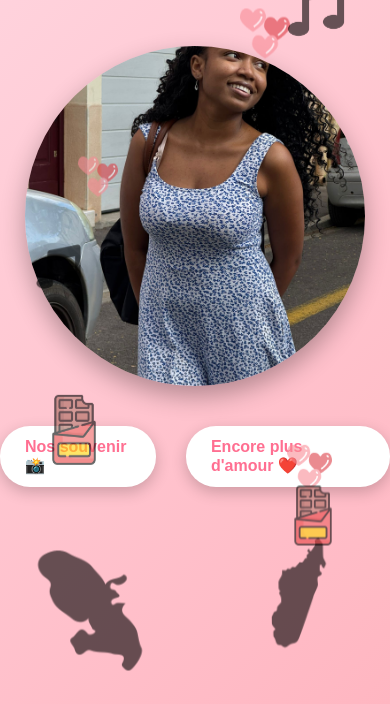
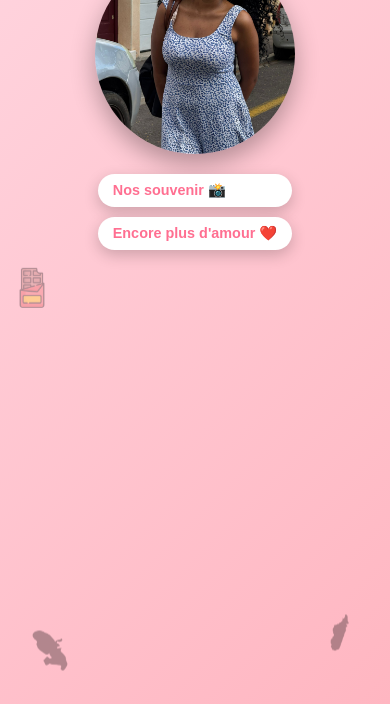
Before and after one commit to math-gred/site_mada, a plain HTML site: page index.html in a window 390 px wide. Shown: the part 140-844 px from the top of the page. Drawn offline with Linux system fonts and the light colour scheme.

Commit message:
Adaptation smarphone

```diff
--- a/style.css
+++ b/style.css
@@ -98,7 +98,7 @@
   animation-delay: 1s;
 }
 
-/* 💖 Cœurs, chocolats et musique — plusieurs éléments */
+/* 💖 Cœurs, chocolats et musique */
 .decor-heart1 { top: 80px; left: 60px; width: 60px; animation-delay: 2s; }
 .decor-heart2 { top: 160px; right: 100px; width: 50px; animation-delay: 3s; }
 .decor-heart3 { top: 300px; left: 20%; width: 40px; animation-delay: 4s; }
@@ -137,7 +137,7 @@
   margin-bottom: 40px;
 }
 
-/* 🖼️ Galerie de photos — 2 par 2, larges et verticales */
+/* 🖼️ Galerie de photos — 2 par 2 */
 .photo-section .gallery {
   display: grid;
   grid-template-columns: repeat(2, 1fr);
@@ -159,7 +159,7 @@
   box-shadow: 0 10px 25px rgba(0,0,0,0.4);
 }
 
-/* 💞 Décorations dans les albums (plus discrètes) */
+/* 💞 Décorations dans les albums */
 .album-decor {
   position: absolute;
   opacity: 0.7;
@@ -173,9 +173,10 @@
 .album-choco1 { bottom: 80px; left: 20%; width: 60px; animation-delay: 3s; }
 .album-music1 { bottom: 200px; right: 10%; width: 70px; animation-delay: 4s; }
 
-/* 🌸 Responsive pour smartphones */
+/* 🌸 Responsive pour tablettes et smartphones */
 @media (max-width: 768px) {
   h1 { font-size: 2rem; }
+  h2 { font-size: 1.5rem; padding: 8px 15px; }
 
   .main-photo {
     width: 340px;
@@ -184,11 +185,18 @@
 
   .photo-section .gallery {
     grid-template-columns: 1fr;
+    gap: 20px;
   }
 
   .photo-section img {
     width: 90%;
-    height: 500px;
+    height: auto;
+  }
+
+  .btn-container {
+    flex-direction: column;
+    gap: 15px;
+    margin-bottom: 40px;
   }
 
   .btn {
@@ -196,7 +204,65 @@
     font-size: 1rem;
   }
 
+  /* Décors plus petits et moins opaques */
   .decor, .album-decor {
-    opacity: 0.6;
+    opacity: 0.5;
+    max-width: 50px;
   }
+
+  .decor-martinique, .decor-madagascar {
+    width: 50px;
+  }
+
+  /* Ajustement positions décorations */
+  .decor-heart1 { top: 50px; left: 10px; }
+  .decor-heart2 { top: 120px; right: 10px; }
+  .decor-choco1 { top: 60%; left: 5%; }
+  .decor-music1 { top: 10%; right: 5%; }
+
+  .album-heart1 { top: 30px; left: 5%; }
+  .album-heart2 { top: 200px; right: 10%; }
+  .album-choco1 { bottom: 60px; left: 10%; }
+  .album-music1 { bottom: 150px; right: 5%; }
 }
+
+/* 🌸 Très petits écrans (<480px) */
+@media (max-width: 480px) {
+  h1 { font-size: 1.5rem; margin-top: 30px; }
+  h2 { font-size: 1.2rem; padding: 6px 12px; margin: 30px 0 15px; }
+
+  .main-photo {
+    width: 200px;
+    height: 200px;
+    margin: 20px 0;
+  }
+
+  .btn {
+    padding: 8px 15px;
+    font-size: 0.9rem;
+  }
+
+  .photo-section img {
+    width: 100%;
+    height: auto;
+  }
+
+  .btn-container {
+    gap: 10px;
+  }
+
+  /* Décors très petits et aux coins pour ne pas gêner */
+  .decor, .album-decor {
+    opacity: 0.3;
+    max-width: 40px;
+  }
+
+  .decor-heart1 { top: 20px; left: 5px; }
+  .decor-heart2 { top: 80px; right: 5px; }
+  .decor-choco1 { top: 50%; left: 3%; }
+  .decor-music1 { top: 10%; right: 3%; }
+
+  .album-heart1 { top: 20px; left: 5%; }
+  .album-heart2, .album-choco1, .album-music1 { display: none; }
+  .decor-heart3, .decor-heart4, .decor-choco2, .decor-music2 { display: none; }
+}
```
